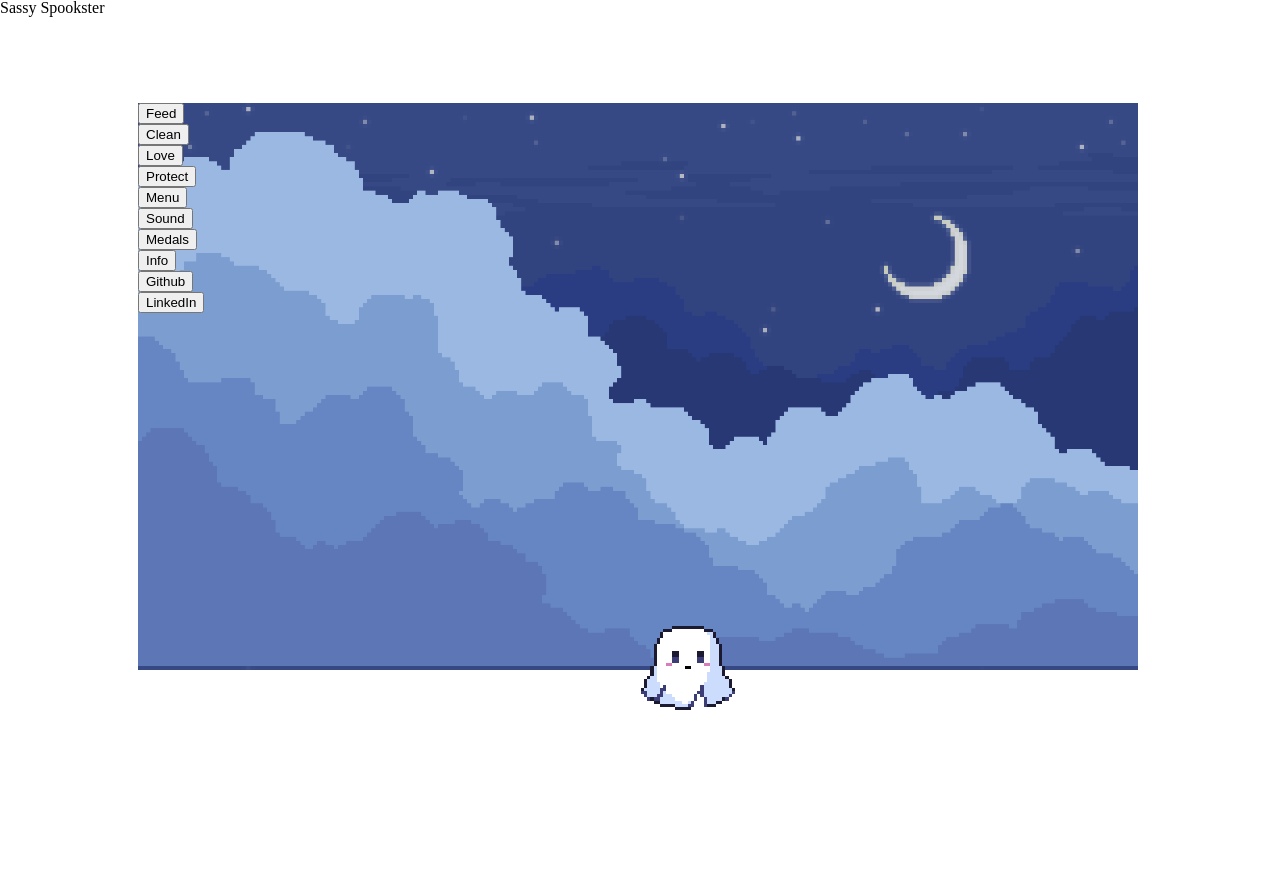
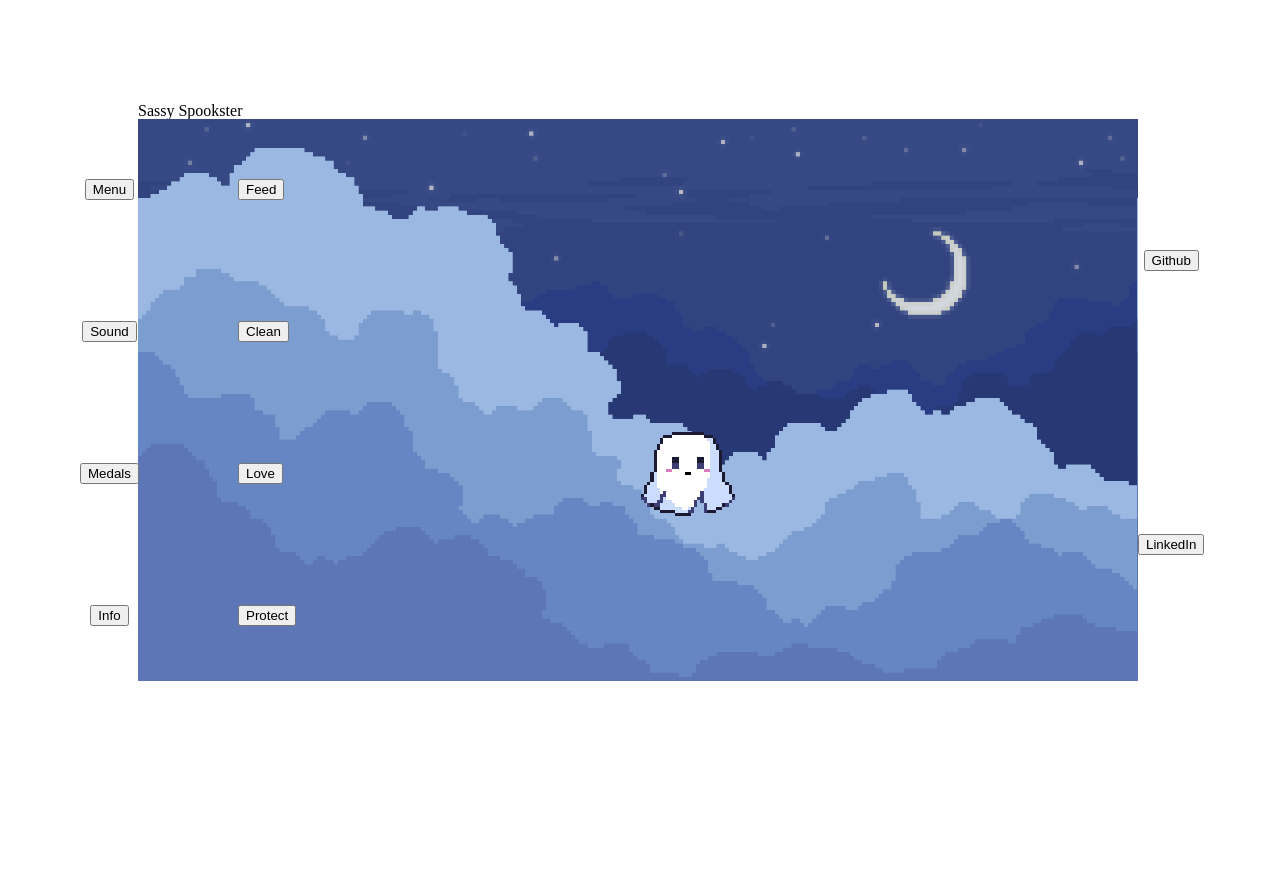
Before and after one commit to ee3y0re/Ghost-Virtual-Pet, a website built with webpack: page index.html in a window 1280 px wide. After the commit the page ends 800 px from the top, so only its background shows below. Built offline with nearby package versions, Linux system fonts and the light colour scheme.

Commit message:
fixed moving canvas stack and repositioned buttons

```diff
--- a/index.html
+++ b/index.html
@@ -14,8 +14,8 @@
 
 </head>
 <body>
-  <h1>Sassy Spookster</h1>
   <div id="game-container">
+    <h1>Sassy Spookster</h1>
 
     <ul class="care">
       <li><button>Feed</button></li>
@@ -34,7 +34,6 @@
     <ul class="ext-links">
       <li><button>Github</button></li>
       <li><button>LinkedIn</button></li>
-
     </ul>
 
     <canvas id="play"></canvas>
--- a/src/styles/game-setting.scss
+++ b/src/styles/game-setting.scss
@@ -6,6 +6,38 @@
   inset: 50% 0px 0px 50%;
   margin-left: -502px;
   margin-top: -297px;
+}
+
+#play {
+  position: absolute;
+  z-index: 2;
   background-image: url(../../assets/sky_digital_moons.png);
   background-size: contain;
+  // z-index: auto;
 }
+
+.care, .menu, .ext-links{
+  display: flex;
+  flex-direction: column;
+  position: absolute;
+  justify-content: space-around;
+  height: 100%;
+  z-index: 3;
+}
+
+.menu {
+  // top: 100px;
+  left: -58px;
+  align-items: center;
+}
+
+.care {
+  // top: 100px;
+  left: 100px;
+}
+
+.ext-links {
+  // top: 100px;
+  left: 1000px;
+  align-items: center;
+}
```
Also changed, not shown: dist/main.css.
